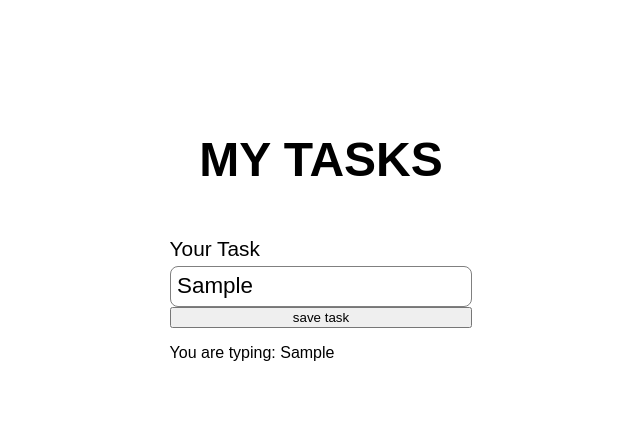
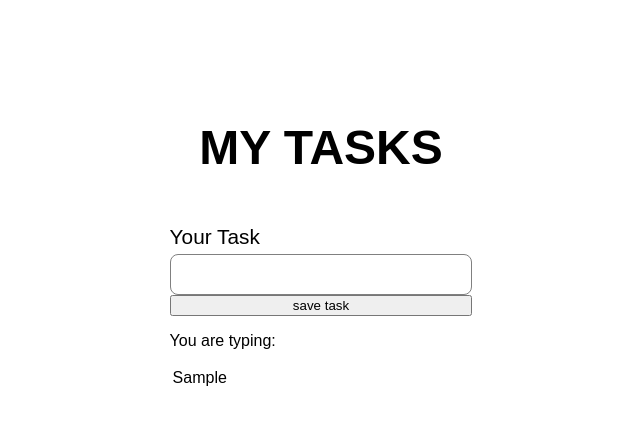
Before and after one commit to beetlejays/ng-tasker, an Angular app: page / in a window 1280 px wide. Both pictures are taken after typing "Sample" into the empty fields and a click on the button "save task". Shown: the top 424 px of the page, without its empty margins (319-959 px from the left). Built offline with nearby package versions, Linux system fonts and the light colour scheme.

Commit message:
Update to show array from input elements

```diff
--- a/src/app/input/input.component.html
+++ b/src/app/input/input.component.html
@@ -5,4 +5,11 @@
   <button (click)="onSaveTask()">save task</button>
 
   <p>You are typing: {{ inputTask }}</p>
+  <table>
+    <tr *ngFor="let task of inputTasks">
+      <td>
+        {{ task }}
+      </td>
+    </tr>
+  </table>
 </div>
--- a/src/app/input/input.component.ts
+++ b/src/app/input/input.component.ts
@@ -12,7 +12,7 @@
 
  onSaveTask() {
   this.inputTasks.push(this.inputTask)
-  console.log(this.inputTasks)
- }
+  this.inputTask = ""
+  }
 
 }
```
